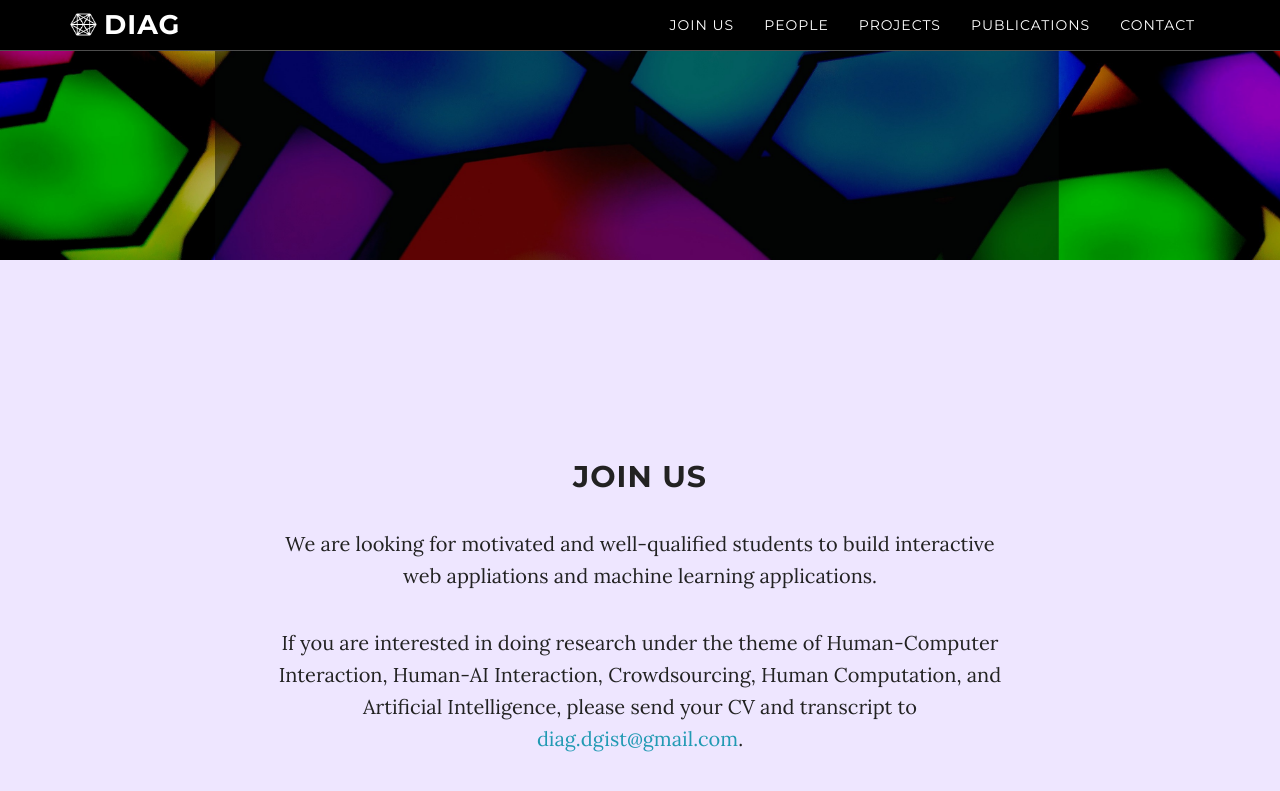
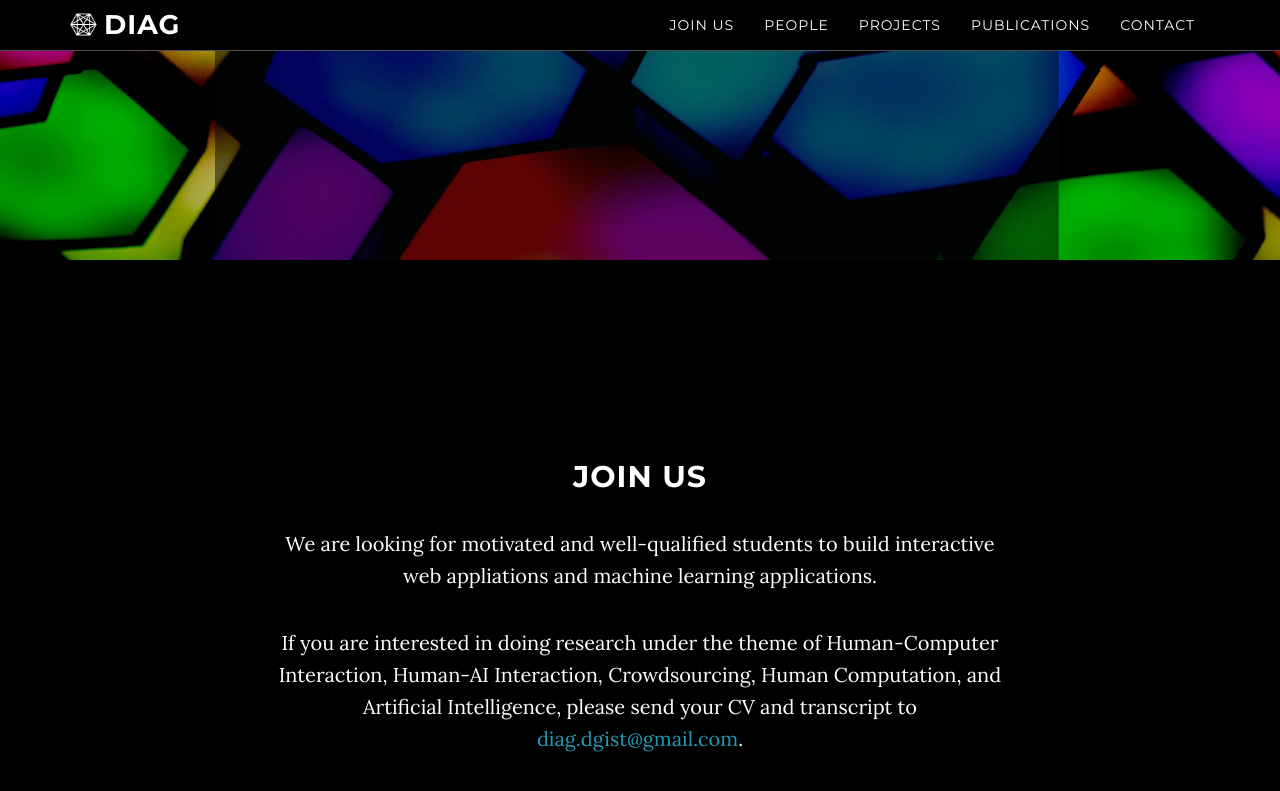
Before and after one commit to raflereak/diag-dgist.github.io, a Jekyll site: the page built from index.html, in a window 1280 px wide and 900 px high, scrolled down 640 px. Shown: the top 791 px of the window. Built offline with Jekyll 4.4.1, drawn with Linux system fonts in a browser that asks for light colours.

Commit message:
Update grayscale.css

```diff
--- a/_includes/css/grayscale.css
+++ b/_includes/css/grayscale.css
@@ -8,8 +8,8 @@ body {
     width: 100%;
     height: 100%;
     font-family: Lora,"Helvetica Neue",Helvetica,Arial,sans-serif;
-    color: #222;
-    background-color: #EEE6FF;
+    color: #fff;
+    background-color: {{ site.color.primary-dark }};
 }
 
 html {
```
